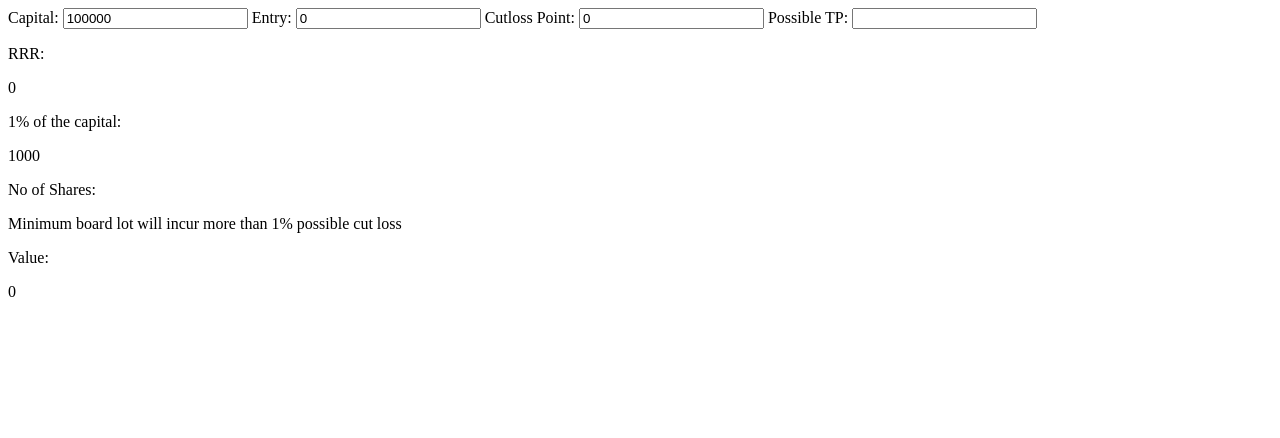
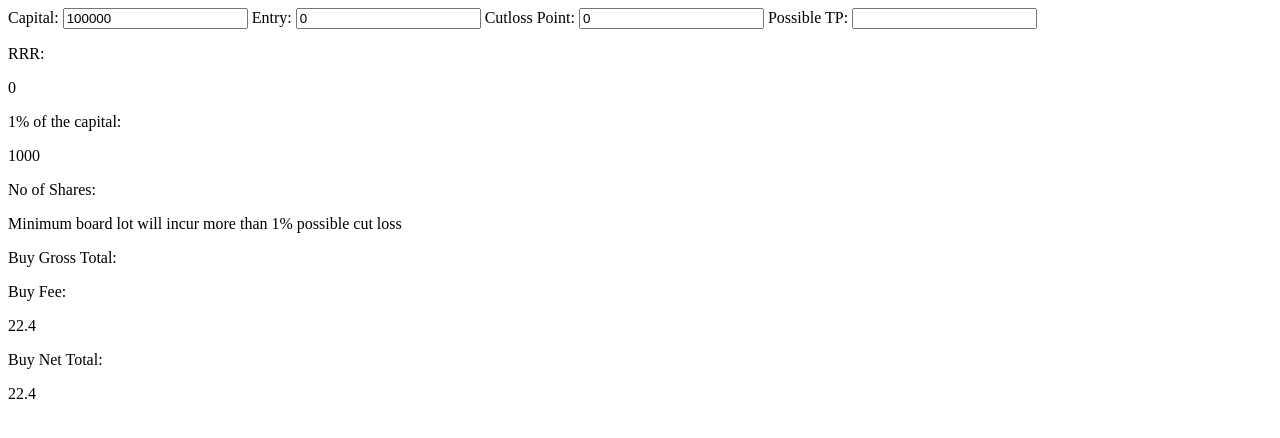
Before and after one commit to GeloLacson/RiskCalculator, a plain HTML site: page index.html in a window 1280 px wide. Drawn offline with nearby package versions, Linux system fonts and the light colour scheme.

Commit message:
Added Net total and comms

```diff
--- a/index.html
+++ b/index.html
@@ -31,15 +31,19 @@
         <p class="pctrisk"></p>
         <label>No of Shares:</label>
         <p class="sharesnum"></p>
-        <label>Value:</label>
-        <p class="value"></p>
+        <label>Buy Gross Total:</label>
+        <p class="grossbuy"></p>
+        <label>Buy Fee:</label>
+        <p class="buyingfee"></p>
+        <label>Buy Net Total:</label>
+        <p class="netbuy"></p>
     </div>
 
     <!-- <div>
         <label>Shares:</label>
         <p class="shares"></p>
     </div> -->
-    <script src="https://ajax.googleapis.com/ajax/libs/jquery/1.10.2/jquery.min.js"></script>
+    <script src="http://ajax.googleapis.com/ajax/libs/jquery/1.10.2/jquery.min.js"></script>
     <script src="js/main.js"></script>
 </body>
 
--- a/js/main.js
+++ b/js/main.js
@@ -14,7 +14,6 @@ $(document).ready(function() {
     var riskNumerator = (targetPrice - entryPrice).toFixed(4);
     var riskDenominator = (entryPrice - cutlossPrice).toFixed(4);
     var riskRatio = (riskNumerator / riskDenominator).toFixed(2);
-    var valueOfShares = entryPrice * numberofShares;
     var averageRiskPrice =
       entryPrice +
       entryPrice * 0.00295 -
@@ -27,11 +26,25 @@ $(document).ready(function() {
           )
         : 0.0;
 
+    var buyvalueOfShares = entryPrice * numberofShares;
+    var buyingFee =
+      buyvalueOfShares * 0.0025 < 20
+        ? 20 +
+          20 * 0.12 +
+          buyvalueOfShares * 0.00005 +
+          buyvalueOfShares * 0.0001
+        : buyvalueOfShares * 0.0025 +
+          buyvalueOfShares * 0.0025 * 0.12 +
+          buyvalueOfShares * 0.00005 +
+          buyvalueOfShares * 0.0001;
+    var netbuy = buyingFee + buyvalueOfShares;
     //clear field values
     $(".risk").empty();
     $(".pctrisk").empty();
     $(".sharesnum").empty();
-    $(".value").empty();
+    $(".grossbuy").empty();
+    $(".buyingfee").empty();
+    $(".netbuy").empty();
 
     //populate fields
     if (!isNaN(riskRatio)) {
@@ -48,7 +61,9 @@ $(document).ready(function() {
     } else {
       $(".sharesnum").append(numberofShares);
     }
-    $(".value").append(entryPrice * numberofShares);
+    $(".gross").append(buyvalueOfShares);
+    $(".buyingfee").append(buyingFee);
+    $(".netbuy").append(netbuy);
   }
 
   //functions for computation
```
